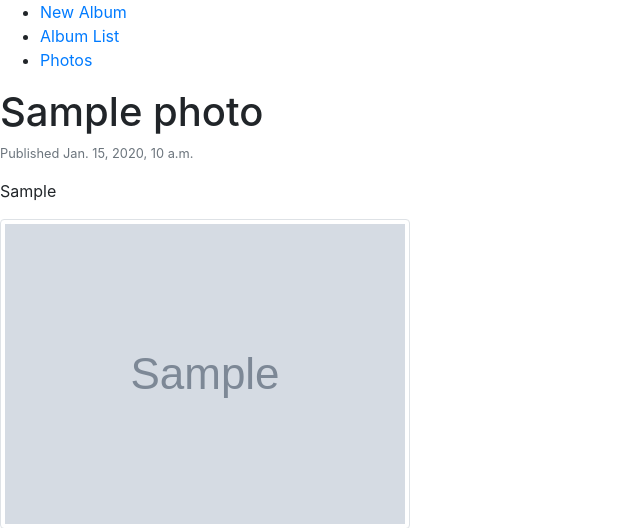
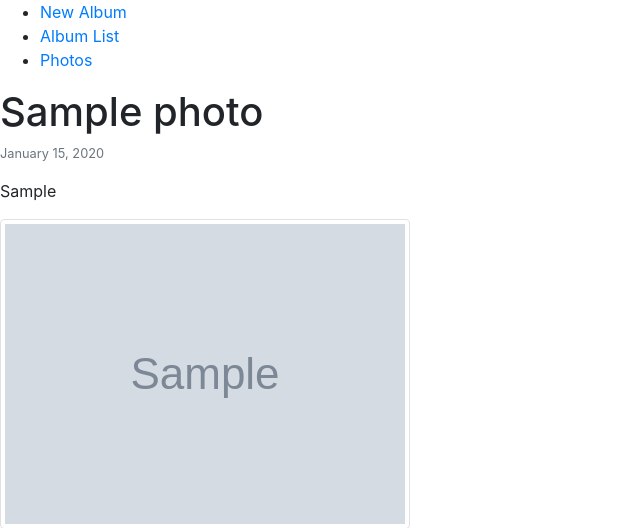
Before and after one commit to derek-adair/medialogue, a Django app: page /photo/sample/ in a window 1280 px wide. Shown: the top 528 px of the page, without its empty margins (0-640 px from the left). Run offline with Django 3.2, Linux system fonts and the light colour scheme; tables that the repository leaves empty hold one stand-in row (values such as "Sample post"); grey boxes marked "Sample" are stand-in pictures; some libraries are stand-ins or nearby versions.

Commit message:
date nonsense

```diff
--- a/web/medialogue/templates/medialogue/photo_detail.html
+++ b/web/medialogue/templates/medialogue/photo_detail.html
@@ -9,7 +9,7 @@
 <div class="row">
     <div class="col-lg-12">
         <h1>{{ object.title }}</h1>
-        <p class="text-muted small">{% trans "Published" %} {{ object.date_added }}</p>
+        <p class="text-muted small">{{ object.date_added | date:"F d, Y"}}</p>
     </div>
 </div>
 
--- a/web/medialogue/templates/medialogue/video_detail.html
+++ b/web/medialogue/templates/medialogue/video_detail.html
@@ -7,7 +7,7 @@
 <div class="row">
     <div class="col-lg-12">
         <h1>{{ object.title }}</h1>
-        <p class="text-muted small">{{ object.date_added | date:"F d, Y"}</p>
+        <p class="text-muted small">{{ object.date_added | date:"F d, Y"}}</p>
     </div>
 </div>
 
```
